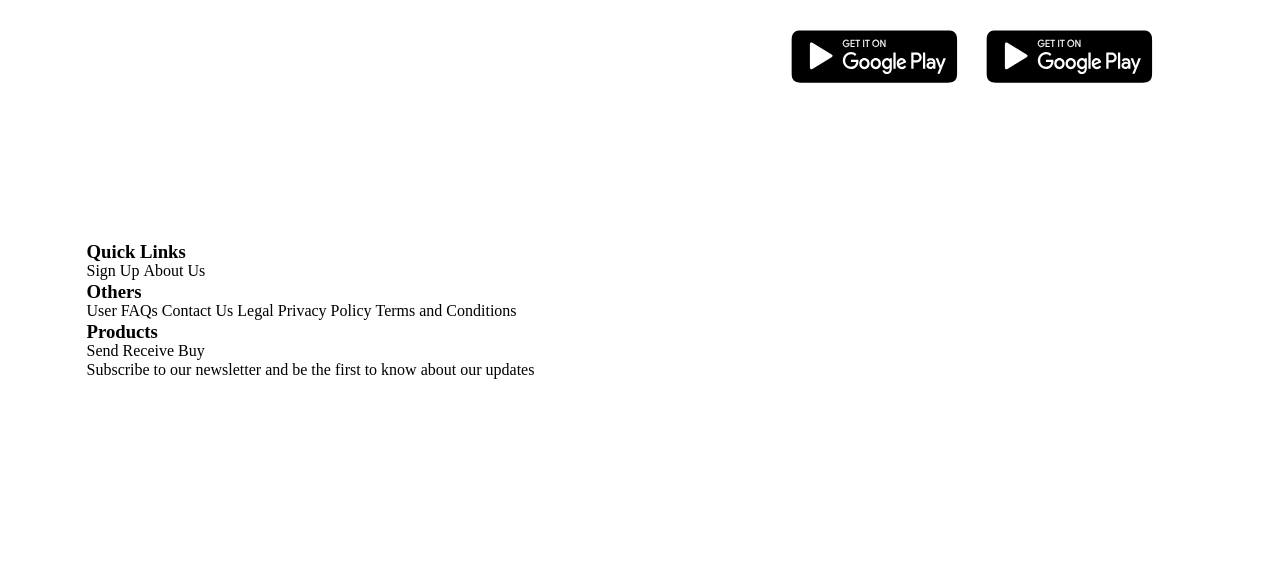
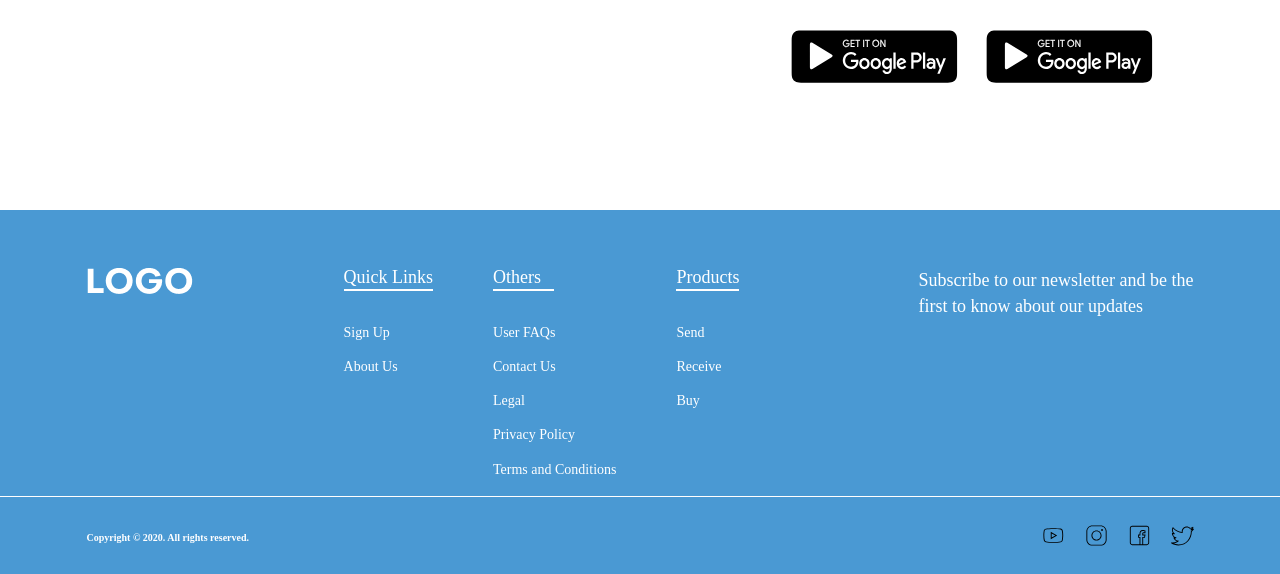
Before and after one commit to asliddin05/Commerto, a plain HTML site: page index.html in a window 1280 px wide. Shown: the part 3559-4133 px from the top of the page. Before the commit the page ends 3938 px from the top, so only its background shows below. Drawn offline with Linux system fonts and the light colour scheme.

Commit message:
I finished the footer section

```diff
--- a/css/main.css
+++ b/css/main.css
@@ -1,6 +1,14 @@
+/*
+* Prefixed by https://autoprefixer.github.io
+* PostCSS: v8.4.14,
+* Autoprefixer: v10.4.7
+* Browsers: last 4 version
+*/
+
 * {
     margin: 0;
     padding: 0;
+    -webkit-box-sizing: border-box;
             box-sizing: border-box;
 }
 
@@ -17,6 +25,7 @@ a {
 
 button {
     border: none;
+    cursor: pointer;
 }
 
 :root {
@@ -47,12 +56,20 @@ body {
 }
 
 .header__container {
+    display: -webkit-box;
+    display: -ms-flexbox;
     display: flex;
+    -webkit-box-pack: justify;
+        -ms-flex-pack: justify;
             justify-content: space-between;
+    -webkit-box-align: center;
+        -ms-flex-align: center;
             align-items: center;
 }
 
 .header__list {
+    display: -webkit-box;
+    display: -ms-flexbox;
     display: flex;
     gap: 50px;
 }
@@ -78,8 +95,14 @@ body {
 }
 
 .hero__container {
+    display: -webkit-box;
+    display: -ms-flexbox;
     display: flex;
+    -webkit-box-pack: space-evenly;
+        -ms-flex-pack: space-evenly;
             justify-content: space-evenly;
+    -webkit-box-align: center;
+        -ms-flex-align: center;
             align-items: center;
 }
 
@@ -108,6 +131,8 @@ body {
 }
 
 .hero__btn-block {
+    display: -webkit-box;
+    display: -ms-flexbox;
     display: flex;
     gap: 20px;
 }
@@ -148,9 +173,16 @@ body {
 }
 
 .customer__list {
+    display: -webkit-box;
+    display: -ms-flexbox;
     display: flex;
+    -webkit-box-align: center;
+        -ms-flex-align: center;
             align-items: center;
+    -webkit-box-pack: justify;
+        -ms-flex-pack: justify;
             justify-content: space-between;
+    -ms-flex-wrap: wrap;
         flex-wrap: wrap;
     gap: 28px;
 }
@@ -161,9 +193,17 @@ body {
     padding: 48px;
     background-color: var(--color-white);
     border-radius: 10px;
+    -webkit-box-shadow: 5px 20px 50px 0px rgba(74, 153, 211, 0.20);
             box-shadow: 5px 20px 50px 0px rgba(74, 153, 211, 0.20);
+    display: -webkit-box;
+    display: -ms-flexbox;
     display: flex;
+    -webkit-box-pack: justify;
+        -ms-flex-pack: justify;
             justify-content: space-between;
+    -webkit-box-orient: vertical;
+    -webkit-box-direction: normal;
+        -ms-flex-direction: column;
             flex-direction: column;
     position: relative;
 }
@@ -194,7 +234,11 @@ body {
     font-weight: 500;
     line-height: 30px;
     letter-spacing: 0.7px;
+    display: -webkit-box;
+    display: -ms-flexbox;
     display: flex;
+    -webkit-box-align: center;
+        -ms-flex-align: center;
             align-items: center;
     gap: 15px;
 }
@@ -224,9 +268,15 @@ body {
 }
 
 .work__list {
+    display: -webkit-box;
+    display: -ms-flexbox;
     display: flex;
+    -webkit-box-pack: center;
+        -ms-flex-pack: center;
             justify-content: center;
     gap: 106px;
+    -webkit-box-align: center;
+        -ms-flex-align: center;
             align-items: center;
 }
 
@@ -271,8 +321,14 @@ body {
 }
 
 .client__container {
+    display: -webkit-box;
+    display: -ms-flexbox;
     display: flex;
+    -webkit-box-pack: justify;
+        -ms-flex-pack: justify;
             justify-content: space-between;
+    -webkit-box-align: center;
+        -ms-flex-align: center;
             align-items: center;
 }
 
@@ -330,8 +386,14 @@ body {
 }
 
 .app__container {
+    display: -webkit-box;
+    display: -ms-flexbox;
     display: flex;
+    -webkit-box-pack: justify;
+        -ms-flex-pack: justify;
             justify-content: space-between;
+    -webkit-box-align: center;
+        -ms-flex-align: center;
             align-items: center;
 }
 
@@ -352,20 +414,149 @@ body {
     line-height: 24px;
     margin-bottom: 56px;
 }
+
 .app__btn-block {
+    display: -webkit-box;
+    display: -ms-flexbox;
     display: flex;
+    -webkit-box-pack: center;
+        -ms-flex-pack: center;
             justify-content: center;
     gap: 22px;
 }
+
 .app__btn {
     width: 173px;
     height: 60px;
     background-image: url(../images/white__google-play.svg);
+    cursor: pointer;
 }
+
 .app__btn:last-child {
     background-image: url(../images/white__google-play.svg);
 }
 
 /* footer */
 
-.footer
+.footer {
+    padding-block: 57px 23px;
+    background-color: var(--color-blue);
+}
+
+.footer__container {
+    display: -webkit-box;
+    display: -ms-flexbox;
+    display: flex;
+    -webkit-box-pack: justify;
+        -ms-flex-pack: justify;
+            justify-content: space-between;
+}
+
+.footer__logo-block {
+    margin-right: 140px;
+}
+
+.footer__list {
+    display: -webkit-box;
+    display: -ms-flexbox;
+    display: flex;
+    -webkit-box-pack: justify;
+        -ms-flex-pack: justify;
+            justify-content: space-between;
+    gap: 60px;
+    margin-right: 79px;
+}
+
+.footer__item {
+    display: -webkit-box;
+    display: -ms-flexbox;
+    display: flex;
+    -webkit-box-orient: vertical;
+    -webkit-box-direction: normal;
+        -ms-flex-direction: column;
+            flex-direction: column;
+}
+
+.footer__title {
+    color: var(--text-white);
+    font-size: 18px;
+    font-weight: 500;
+    margin-bottom: 34px;
+}
+
+.footer__title:after {
+    content: "";
+    display: block;
+    height: 2px;
+    background-color: var(--color-white);
+    margin-top: 2px;
+}
+
+.footer__title--active {
+    width: 61px;
+}
+
+.footer__link {
+    color: var(--text-white);
+    margin-bottom: 18px;
+    font-size: 14px;
+}
+
+.footer__text {
+    width: 364px;
+    color: var(--text-white);
+    font-size: 18px;
+    line-height: 26px;
+    display: -webkit-box;
+    display: -ms-flexbox;
+    display: flex;
+    -webkit-box-pack: end;
+        -ms-flex-pack: end;
+            justify-content: end;
+}
+
+.footer__line {
+    display: inline-block;
+    width: 100%;
+    height: 1px;
+    background-color: var(--color-white);
+    margin-bottom: 23px;
+}
+.footer__bottom-container {
+    display: -webkit-box;
+    display: -ms-flexbox;
+    display: flex;
+    -webkit-box-pack: justify;
+        -ms-flex-pack: justify;
+            justify-content: space-between;
+    -webkit-box-align: center;
+        -ms-flex-align: center;
+            align-items: center;
+}
+.footer__bottom-title {
+    color: var(--text-white);
+    font-size: 10px;
+    font-weight: 700;
+}
+.footer__icon-list {
+    display: -webkit-box;
+    display: -ms-flexbox;
+    display: flex;
+    gap: 20px;
+}
+.footer__icon-link {
+    width: 23px;
+    height: 23px;
+    background-image: url(../images/footer-youtube.svg);
+    background-size: cover;
+    background-position: center;
+}
+.footer__icon-link--instagram {
+    background-image: url(../images/footer-instagram.svg);
+}
+.footer__icon-link--facebook {
+    background-image: url(../images/footer-facebook.svg);
+}
+.footer__icon-link--twitter {
+    background-image: url(../images/footer-twitter.svg);
+}
--- a/index.html
+++ b/index.html
@@ -1,5 +1,6 @@
 <!DOCTYPE html>
 <html lang="en">
+
 <head>
     <meta charset="UTF-8">
     <meta name="viewport" content="width=device-width, initial-scale=1.0">
@@ -7,6 +8,7 @@
     <link rel="stylesheet" href="./css/main.css">
     <title>Document</title>
 </head>
+
 <body>
     <header id="header" class="header">
         <div class="container header__container">
@@ -34,7 +36,9 @@
                 <div class="hero__content">
                     <h1 class="hero__title">New <span class="hero__title-span">E-commerce App</span>
                         best for You</h1>
-                        <p class="hero__text">Lorem ipsum dolor sit amet, consectetur adipiscing elit. Amet sed vulputate vitae velit dictum cursus amet. Turpis donec ut velit quis. Cursus commodo, eget urna, sapien amet. </p>
+                    <p class="hero__text">Lorem ipsum dolor sit amet, consectetur adipiscing elit. Amet sed vulputate
+                        vitae velit dictum cursus amet. Turpis donec ut velit quis. Cursus commodo, eget urna, sapien
+                        amet. </p>
                     <div class="hero__btn-block">
                         <a href="#" class="hero__btn"></a>
                         <a href="#" class="hero__btn"></a>
@@ -56,7 +60,8 @@
                             <img src="./images/man-box.png" alt="The man holding the box" class="customer__img">
                         </div>
                         <h3 class="customer__sub-title">Receive</h3>
-                            <p class="customer__sub-text">Lorem ipsum dolor sit amet, consectetur adipiscing elit, sed do eiusmod tempor incididunt ut labore et dolore magna aliqua. </p>
+                        <p class="customer__sub-text">Lorem ipsum dolor sit amet, consectetur adipiscing elit, sed do
+                            eiusmod tempor incididunt ut labore et dolore magna aliqua. </p>
                         <div class="customer__btn-block">
                             <button class="customer__btn">Learn more</button>
                         </div>
@@ -66,17 +71,20 @@
                             <img src="./images/girl-phone.png" alt="The girl is using phones" class="customer__img">
                         </div>
                         <h3 class="customer__sub-title">Send</h3>
-                            <p class="customer__sub-text">Lorem ipsum dolor sit amet, consectetur adipiscing elit, sed do eiusmod tempor incididunt ut labore et dolore magna aliqua. </p>
+                        <p class="customer__sub-text">Lorem ipsum dolor sit amet, consectetur adipiscing elit, sed do
+                            eiusmod tempor incididunt ut labore et dolore magna aliqua. </p>
                         <div class="customer__btn-block">
                             <button class="customer__btn">Learn more</button>
                         </div>
                     </li>
                     <li class="customer__item">
                         <div class="customer__item-img">
-                                <img src="./images/girl-comp.png" alt="The girls is working on computer" class="customer__img">
+                            <img src="./images/girl-comp.png" alt="The girls is working on computer"
+                                class="customer__img">
                         </div>
                         <h3 class="customer__sub-title">Buy</h3>
-                            <p class="customer__sub-text">Lorem ipsum dolor sit amet, consectetur adipiscing elit, sed do eiusmod tempor incididunt ut labore et dolore magna aliqua. </p>
+                        <p class="customer__sub-text">Lorem ipsum dolor sit amet, consectetur adipiscing elit, sed do
+                            eiusmod tempor incididunt ut labore et dolore magna aliqua. </p>
                         <div class="customer__btn-block">
                             <button class="customer__btn">Learn more</button>
                         </div>
@@ -86,27 +94,32 @@
                             <img src="./images/man-box.png" alt="The man holding the box" class="customer__img">
                         </div>
                         <h3 class="customer__sub-title">Receive</h3>
-                            <p class="customer__sub-text">Lorem ipsum dolor sit amet, consectetur adipiscing elit, sed do eiusmod tempor incididunt ut labore et dolore magna aliqua. </p>
+                        <p class="customer__sub-text">Lorem ipsum dolor sit amet, consectetur adipiscing elit, sed do
+                            eiusmod tempor incididunt ut labore et dolore magna aliqua. </p>
                         <div class="customer__btn-block">
                             <button class="customer__btn">Learn more</button>
                         </div>
                     </li>
                     <li class="customer__item customer__item--active">
                         <div class="customer__item-img">
-                                <img src="./images/girl-phone.png" alt="The girls is using the phones" class="customer__img">
+                            <img src="./images/girl-phone.png" alt="The girls is using the phones"
+                                class="customer__img">
                         </div>
                         <h3 class="customer__sub-title">Send</h3>
-                            <p class="customer__sub-text">Lorem ipsum dolor sit amet, consectetur adipiscing elit, sed do eiusmod tempor incididunt ut labore et dolore magna aliqua. </p>
+                        <p class="customer__sub-text">Lorem ipsum dolor sit amet, consectetur adipiscing elit, sed do
+                            eiusmod tempor incididunt ut labore et dolore magna aliqua. </p>
                         <div class="customer__btn-block">
                             <button class="customer__btn">Learn more</button>
                         </div>
                     </li>
                     <li class="customer__item">
                         <div class="customer__item-img">
-                                <img src="./images/girl-comp.png" alt="The girls is working on computer" class="customer__img">
+                            <img src="./images/girl-comp.png" alt="The girls is working on computer"
+                                class="customer__img">
                         </div>
                         <h3 class="customer__sub-title">Buy</h3>
-                            <p class="customer__sub-text">Lorem ipsum dolor sit amet, consectetur adipiscing elit, sed do eiusmod tempor incididunt ut labore et dolore magna aliqua. </p>
+                        <p class="customer__sub-text">Lorem ipsum dolor sit amet, consectetur adipiscing elit, sed do
+                            eiusmod tempor incididunt ut labore et dolore magna aliqua. </p>
                         <div class="customer__btn-block">
                             <button class="customer__btn">Learn more</button>
                         </div>
@@ -141,11 +154,13 @@
             <div class="container client__container">
                 <div class="client__img-block">
                     <div class="client__img-box">
-                        <img src="./images/black-girl.png" alt="A black girl is typing something with a phone" class="client__img">
+                        <img src="./images/black-girl.png" alt="A black girl is typing something with a phone"
+                            class="client__img">
                     </div>
                 </div>
                 <div class="client__content">
-                    <p class="client__text">Amet in elementum nulla scelerisque dui, egestas at. Elit consectetur turpis elementum amet vitae et etiam nec. Varius volutpat hac adipiscing tincidunt pretium.</p>
+                    <p class="client__text">Amet in elementum nulla scelerisque dui, egestas at. Elit consectetur turpis
+                        elementum amet vitae et etiam nec. Varius volutpat hac adipiscing tincidunt pretium.</p>
                     <h3 class="client__name">Angel Paulina</h3>
                 </div>
             </div>
@@ -157,7 +172,8 @@
                 </div>
                 <div class="app__content">
                     <h2 class="app__title">Download app to enjoy more!</h2>
-                    <p class="app__text">Amet in elementum nulla scelerisque dui, egestas at. Elit consectetur turpis elementum amet vitae et etiam nec. Varius volutpat hac adipiscing tincidunt pretium.</p>
+                    <p class="app__text">Amet in elementum nulla scelerisque dui, egestas at. Elit consectetur turpis
+                        elementum amet vitae et etiam nec. Varius volutpat hac adipiscing tincidunt pretium.</p>
                     <div class="app__btn-block">
                         <a href="#" class="app__btn"></a>
                         <a href="#" class="app__btn"></a>
@@ -180,7 +196,7 @@
                     <a href="#" class="footer__link">About Us</a>
                 </li>
                 <li class="footer__item">
-                        <h3 class="footer__title">Others</h3>
+                    <h3 class="footer__title footer__title--active">Others</h3>
                     <a href="#" class="footer__link">User FAQs</a>
                     <a href="#" class="footer__link">Contact Us</a>
                     <a href="#" class="footer__link">Legal</a>
@@ -193,11 +209,32 @@
                     <a href="#" class="footer__link">Receive</a>
                     <a href="#" class="footer__link">Buy</a>
                 </li>
-                    <li class="footer__item">
-                        <p class="footer__text">Subscribe to our newsletter and be the first to know about our updates</p>
+            </ul>
+            <p class="footer__text">Subscribe to our newsletter and be the <br> first to know about our updates</p>
+        </div>
+        <span class="footer__line"></span>
+        <div class="container footer__bottom-container">
+            <h4 class="footer__bottom-title">Copyright © 2020. All rights reserved.</h4>
+            <ul class="footer__icon-list">
+                <li class="footer__icon-item">
+                    <a href="#" class="footer__icon-link">
+                    </a>
+                </li>
+                <li class="footer__icon-item">
+                    <a href="#" class="footer__icon-link footer__icon-link--instagram">
+                    </a>
+                </li>
+                <li class="footer__icon-item">
+                    <a href="#" class="footer__icon-link footer__icon-link--facebook">
+                    </a>
+                </li>
+                <li class="footer__icon-item">
+                    <a href="#" class="footer__icon-link footer__icon-link--twitter">
+                    </a>
                 </li>
             </ul>
         </div>
     </footer>
 </body>
+
 </html>
```
Also changed, not shown: images/footer-facebook.svg (added), images/footer-instagram.svg (added), images/footer-twitter.svg (added), images/footer-youtube.svg (added). Lines whose indentation alone changed are shown as unchanged.
